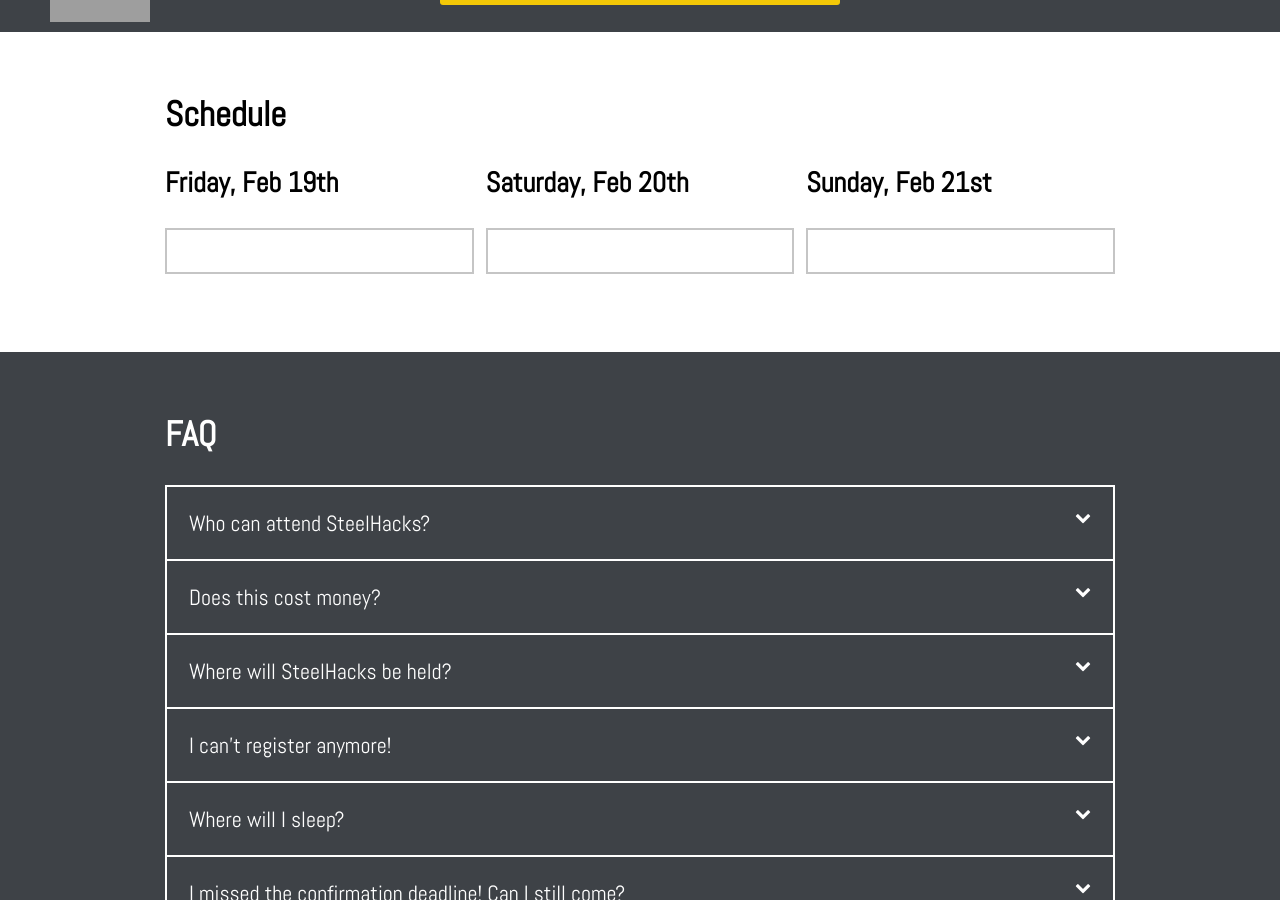
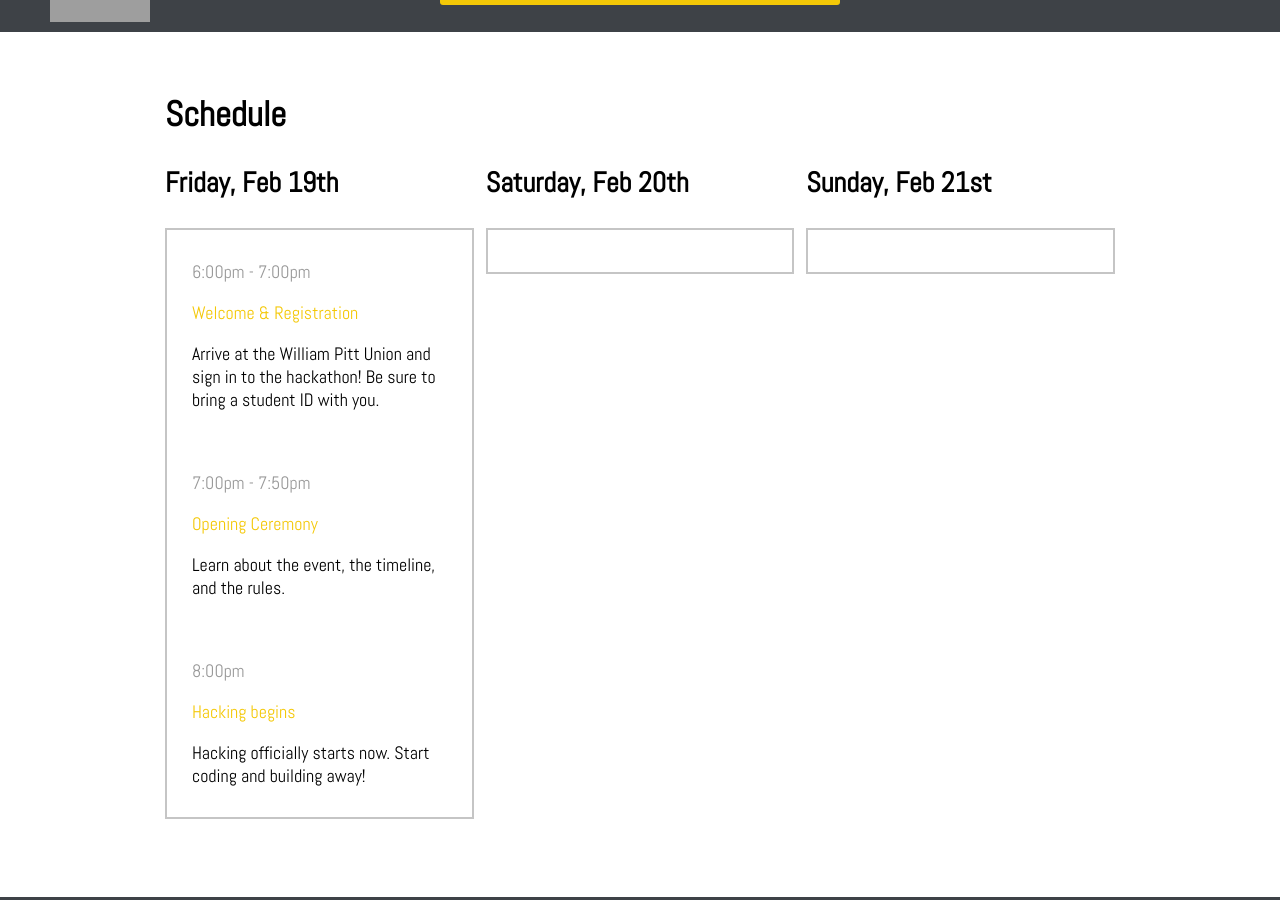
Before and after one commit to SteelHeads/steelhacks.com, a Jekyll site: the page built from index.html, in a window 1280 px wide and 900 px high, scrolled down 648 px. Built offline with Jekyll 4.4.1, drawn with Linux system fonts in a browser that asks for light colours; grey boxes are pictures that could not be loaded.

Commit message:
Added some Friday events

```diff
--- a/_data/events.yml
+++ b/_data/events.yml
@@ -1,6 +1,19 @@
 - date: Friday, Feb 19th
   events:
-    - Coming soon!
+    - time: 6:00pm - 7:00pm
+      title: Welcome &amp; Registration
+      description: |
+        Arrive at the William Pitt Union and sign in to the hackathon! Be sure to bring a student ID with you.
+
+    - time: 7:00pm - 7:50pm
+      title: Opening Ceremony
+      description: |
+        Learn about the event, the timeline, and the rules.
+
+    - time: 8:00pm
+      title: Hacking begins
+      description:
+        Hacking officially starts now. Start coding and building away!
 
 - date: Saturday, Feb 20th
   events:
```
